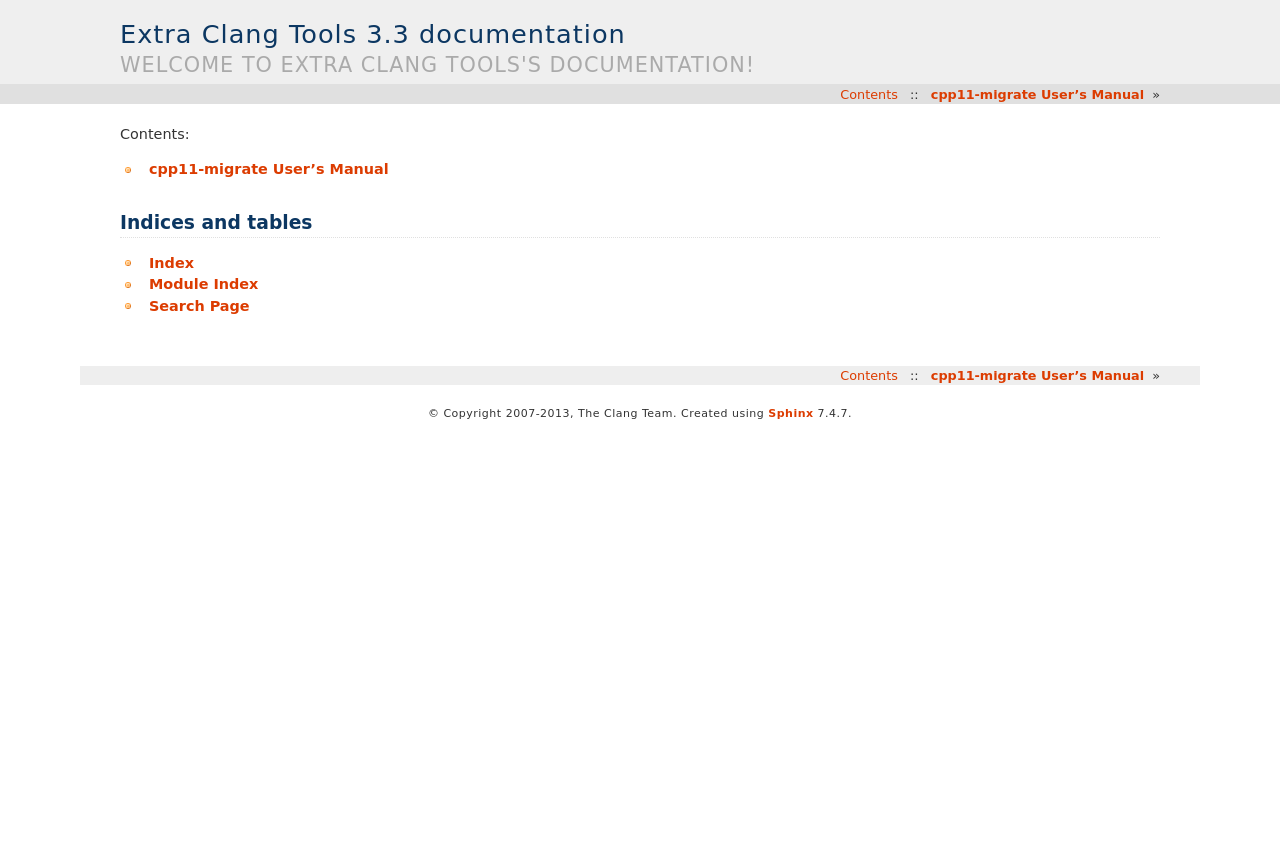
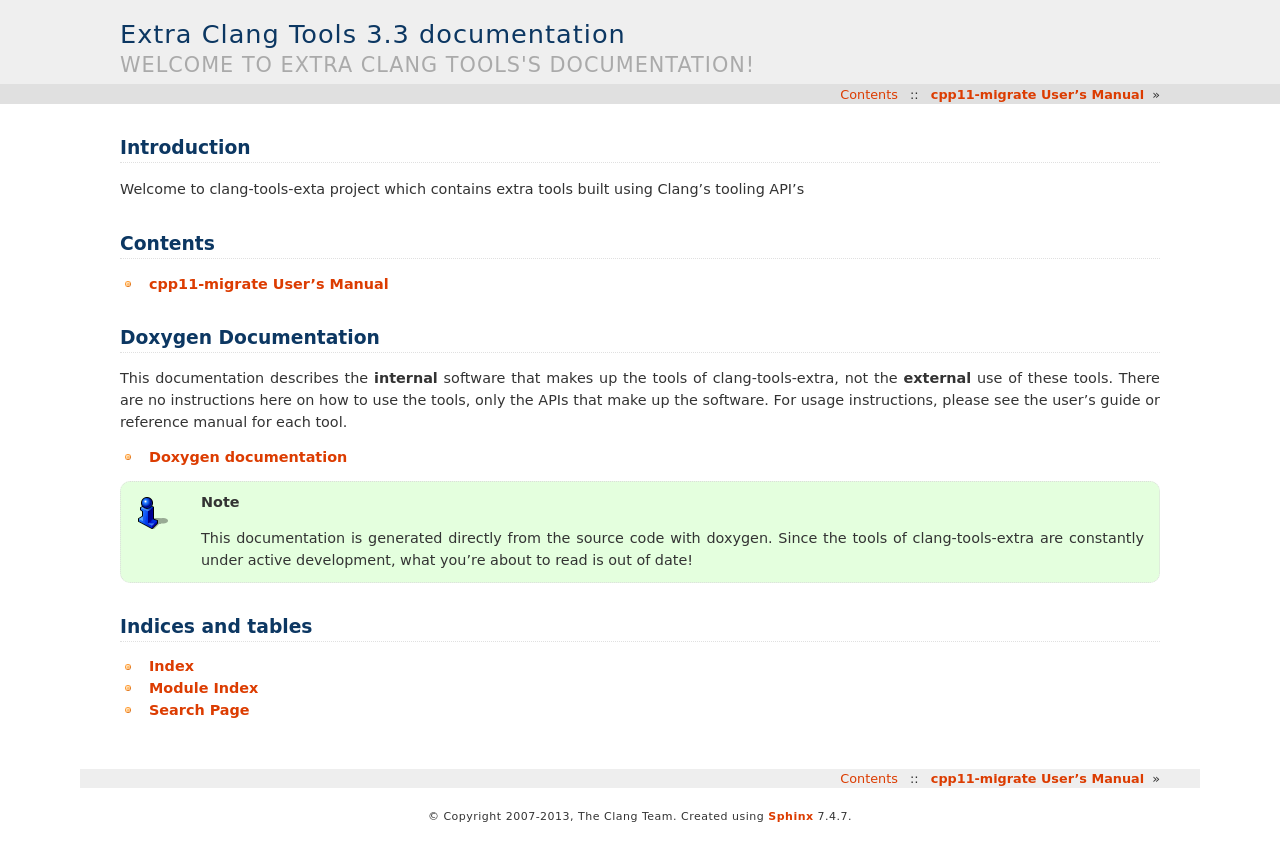
Before and after one commit to apurtell/llvm-clang-extra, a Sphinx documentation site: the page built from docs/index.rst, in a window 1280 px wide. Shown: the top 861 px of the page. Built offline with Sphinx 7.4.7, drawn with Linux system fonts in a browser that asks for light colours.

Commit message:
Add doxygen support for the tools in clang-tools-extra
Patch by Ariel Bernal.


git-svn-id: http://llvm.org/svn/llvm-project/clang-tools-extra/trunk@176267 91177308-0d34-0410-b5e6-96231b3b80d8

```diff
--- a/docs/index.rst
+++ b/docs/index.rst
@@ -5,13 +5,35 @@
 
 .. title:: Welcome to Extra Clang Tools's documentation!
 
-Contents:
+Introduction
+============
+Welcome to clang-tools-exta project which contains extra tools built using Clang's tooling API's
 
+
+Contents
+========
 .. toctree::
    :maxdepth: 1
 
    cpp11-migrate
 
+
+Doxygen Documentation
+=====================
+This documentation describes the **internal** software that makes up the
+tools of clang-tools-extra, not the **external** use of these tools. There
+are no instructions here on how to use the tools, only the APIs that make
+up the software. For usage instructions, please see the user's guide or
+reference manual for each tool.
+
+* `Doxygen documentation`_
+
+.. _`Doxygen documentation`: doxygen/index.html
+
+..  note::
+    This documentation is generated directly from the source code with doxygen.
+    Since the tools of clang-tools-extra are constantly under active development,
+    what you're about to read is out of date!
 
 
 Indices and tables
```
Also changed, not shown: docs/README.txt (added, +11 -0 lines), 2 other files.
